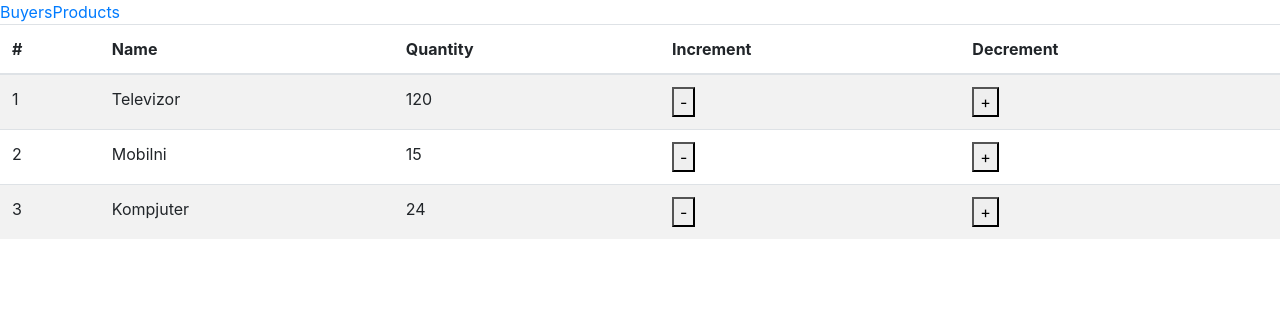
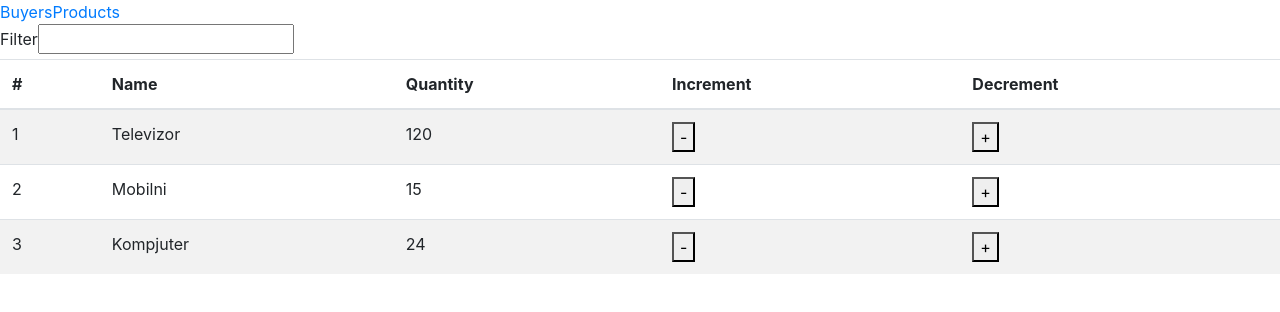
Before and after one commit to GojkoMaric/store, an Angular app: page / in a window 1280 px wide. Shown: the top 312 px of the page. Built offline with nearby package versions, Linux system fonts and the light colour scheme.

Commit message:
6th exam -> Pipe/Filter input (product)

```diff
--- a/src/app/app.module.ts
+++ b/src/app/app.module.ts
@@ -2,6 +2,7 @@ import { BrowserModule } from '@angular/platform-browser';
 import { NgModule } from '@angular/core';
 import { FormsModule } from '@angular/forms';
 import { RouterModule, Routes } from '@angular/router';
+import { SharedModule } from './shared/shared.module';
 
 
 import { AppComponent } from './app.component';
@@ -40,6 +41,7 @@ const appRoutes: Routes = [
   imports: [
     BrowserModule,
     FormsModule,
+    SharedModule,
     RouterModule.forRoot(
       appRoutes
     ),
--- a/src/app/components/products/products.component.html
+++ b/src/app/components/products/products.component.html
@@ -1,3 +1,8 @@
+<div>
+  <label for="Filter">Filter</label>
+  <input type="text" [(ngModel)]="filterProduct">
+</div>
+
 <table class='table table-striped'>
   <thead>
     <tr>
@@ -9,7 +14,7 @@
     </tr>
   </thead>
   <tbody>
-    <tr *ngFor='let product of products'>
+    <tr *ngFor='let product of products | filter: "name" : filterProduct'>
       <td>{{product.id}}</td>
       <td>{{product.name}}</td>
       <td>{{product.quantity}}</td>
--- a/src/app/components/products/products.component.ts
+++ b/src/app/components/products/products.component.ts
@@ -8,12 +8,14 @@ import { ProductsService } from '../../services/products.service';
 })
 export class ProductsComponent implements OnInit {
   private products;
+  private filterProduct='';
 
   constructor(private _productsService: ProductsService) {
     this.products = this._productsService.getProducts();
    }
 
   ngOnInit() {
+    this.products = this._productsService.getProducts();
   }
 
 }
--- /dev/null
+++ b/src/app/pipes/filter.pipe.ts
@@ -0,0 +1,12 @@
+import { Pipe, PipeTransform } from '@angular/core';
+
+@Pipe({
+  name: 'filter'
+})
+export class FilterPipe implements PipeTransform {
+
+  transform(items: any[], field: string, value: string): any {
+    return items.filter(item => item[field].indexOf(value) !== -1);
+  }
+
+}
```
Also changed, not shown: src/app/shared/shared.module.ts (added, +16 -0 lines), 1 other file (tests, documents, lock files or other folders).
